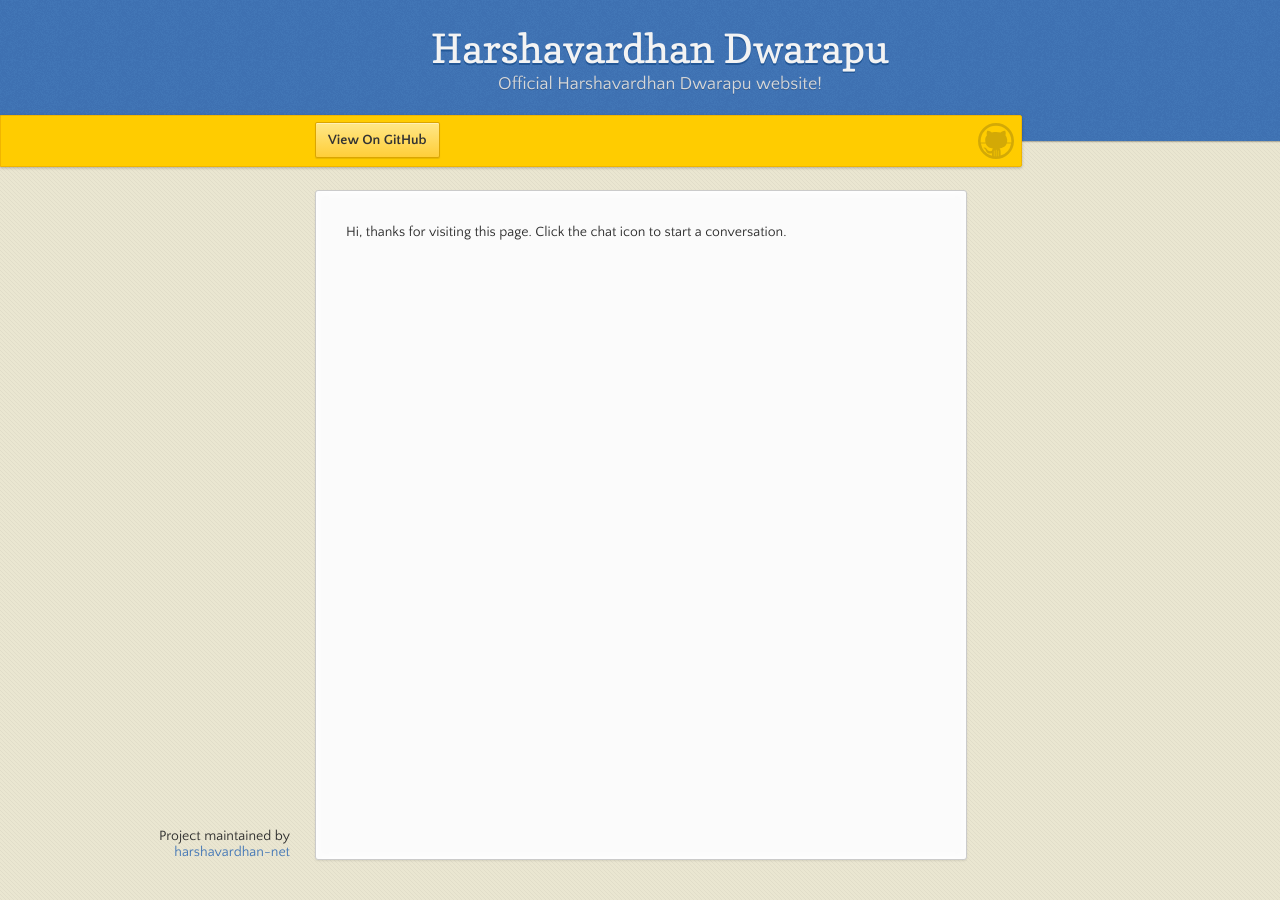
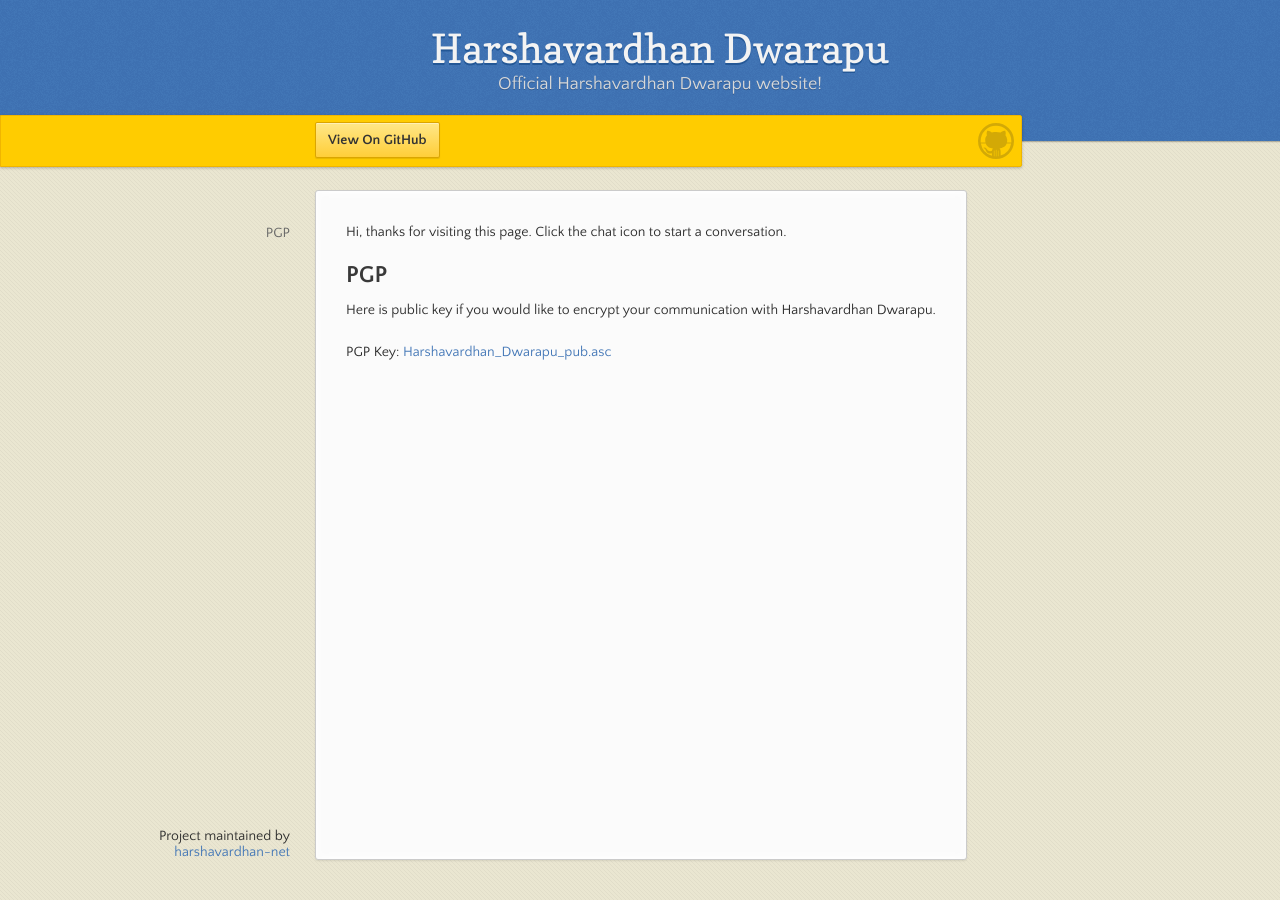
Before and after one commit to harshavardhan-net/harshavardhan-net, a Jekyll site: the page built from index.md, in a window 1280 px wide. Built offline with Jekyll 4.4.1, drawn with Linux system fonts in a browser that asks for light colours.

Commit message:
pgp key added

```diff
--- a/index.md
+++ b/index.md
@@ -2,3 +2,9 @@
 layout: default
 ---
 Hi, thanks for visiting this page. Click the chat icon to start a conversation.
+
+## PGP
+
+Here is public key if you would like to encrypt your communication with Harshavardhan Dwarapu.
+
+PGP Key: <a href="pgp/Harshavardhan_Dwarapu_pub.asc">Harshavardhan_Dwarapu_pub.asc</a>
```
